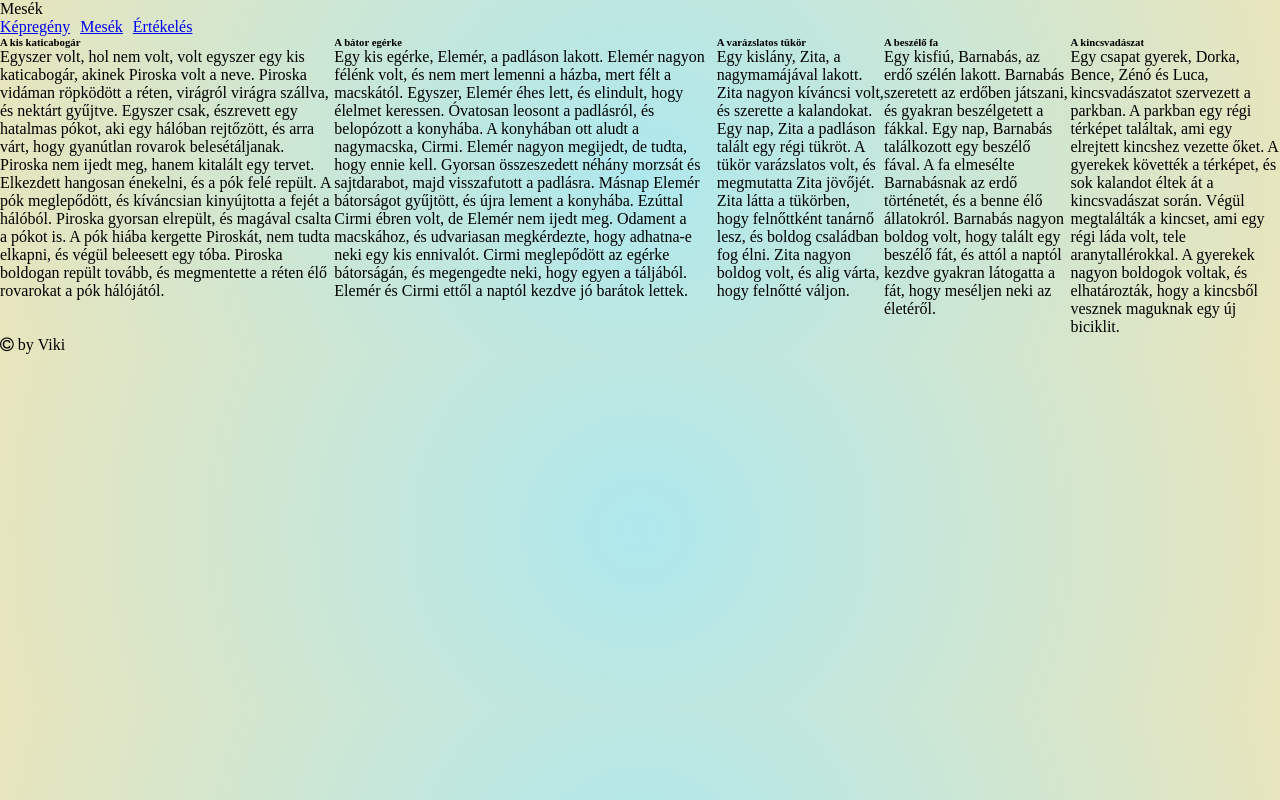
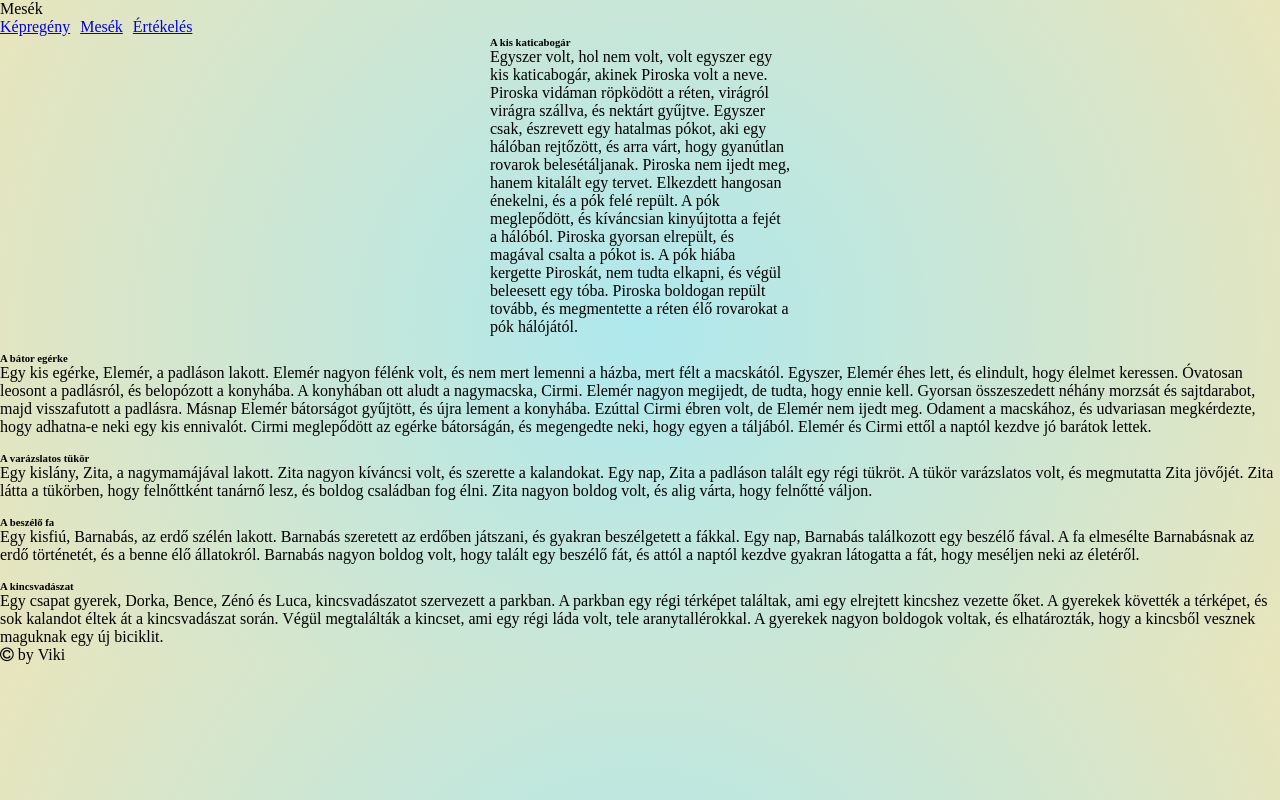
Before and after one commit to Unk0wn1337/Webprog_Kepregeny_Flexbox_Csapat_Munka, a plain HTML site: page mese.html in a window 1280 px wide. Drawn offline with Linux system fonts and the light colour scheme.

Commit message:
mesek formazasa - este folyt

```diff
--- a/mese.html
+++ b/mese.html
@@ -21,7 +21,7 @@
         </ul>
       </nav>
       <article>
-        <div class="container">
+        <div class="containerV">
           <div class="mese-1">
             <h6>A kis katicabogár</h6>
             <p>
--- a/style.css
+++ b/style.css
@@ -14,9 +14,16 @@ nav ul {
     list-style-type: none;
 }
 
-.container {
+.containerV {
     display: flex;
     justify-content: space-evenly;
+    align-items: baseline;
+    flex-wrap: wrap;
+    align-content: flex-start;
+    gap: 1em;
+}
+.mese-1 {
+    flex-basis: 300px;
 }
 
 
```
